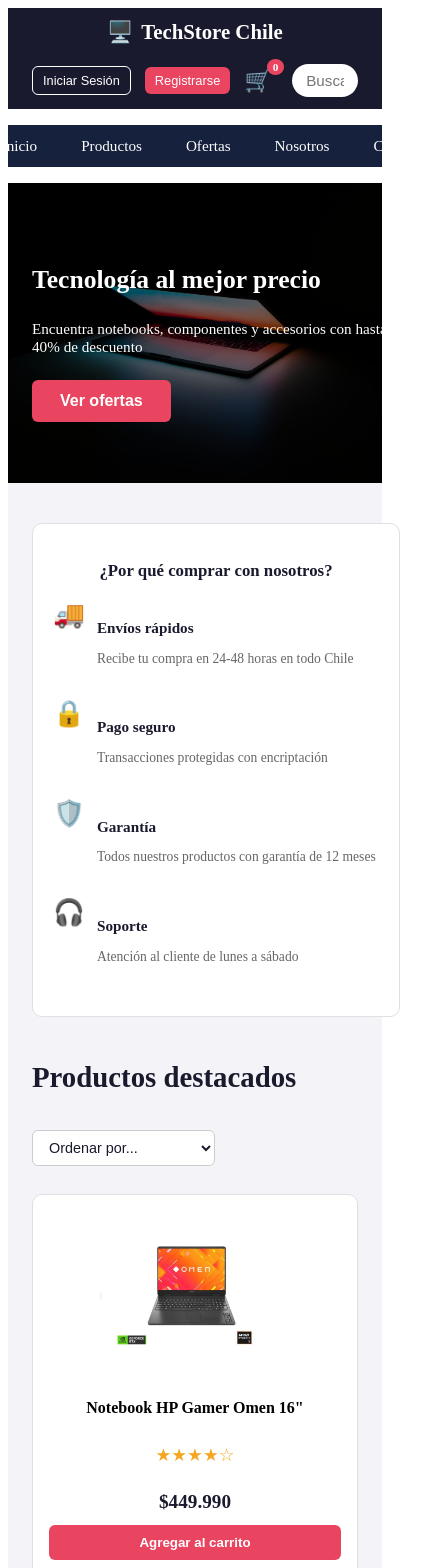
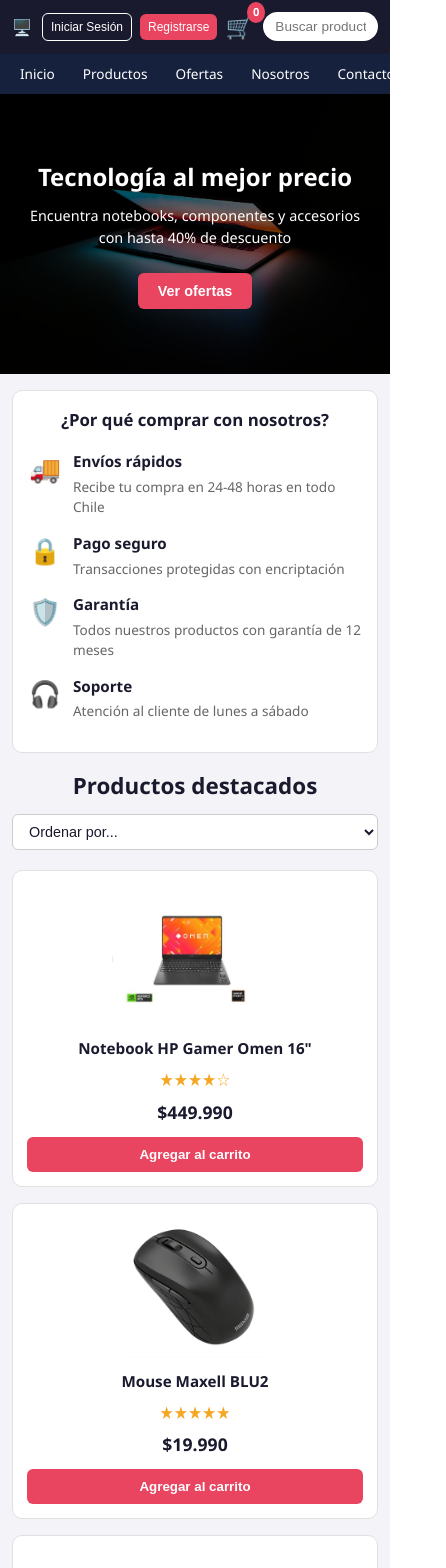
Before and after one commit to chriszzzzv/techstore-, a React (Vite) app: page / in a window 390 px wide. Shown: the top 1568 px of the page, 446 px wide, since content can reach past the window. Built offline with nearby package versions, Linux system fonts and the light colour scheme.

Commit message:
mejoramiento a reponsive

```diff
--- a/src/css/Banner.css
+++ b/src/css/Banner.css
@@ -50,20 +50,42 @@
 .banner-boton:hover {
     background-color: #c73650;
 }
-@media (max-width: 600px) {
+@media (max-width: 900px) {
     .banner {
-      height: 300px;
+      height: 360px;
     }
 
     .banner-contenido {
-      padding: 0 24px;
+      padding: 0 32px;
     }
 
     .banner-titulo {
-      font-size: 1.6rem;
+      font-size: 2rem;
+    }
+}
+
+@media (max-width: 600px) {
+    .banner {
+      height: 280px;
+    }
+
+    .banner-contenido {
+      padding: 0 20px;
+      align-items: center;
+      text-align: center;
+    }
+
+    .banner-titulo {
+      font-size: 1.5rem;
     }
 
     .banner-subtitulo {
-      font-size: 0.95rem;
+      font-size: 0.9rem;
+      max-width: 100%;
+    }
+
+    .banner-boton {
+      padding: 10px 20px;
+      font-size: 0.9rem;
     }
 }
--- a/src/css/Cart.css
+++ b/src/css/Cart.css
@@ -63,4 +63,22 @@
 
 .cart-item-nombre {
     flex: 1;
+    word-break: break-word;
 }
+
+@media (max-width: 600px) {
+  .cart {
+    top: auto;
+    bottom: 0;
+    left: 0;
+    right: 0;
+    width: 100%;
+    max-height: 70vh;
+    border-radius: 12px 12px 0 0;
+    overflow-y: auto;
+  }
+
+  .cart-lista {
+    max-height: 45vh;
+  }
+}
--- a/src/css/Footer.css
+++ b/src/css/Footer.css
@@ -59,6 +59,12 @@
     color: #999;
     border-top: 1px solid #2a2a4a;
   }
+  @media (max-width: 900px) {
+    .footer-info {
+      padding: 28px 24px;
+    }
+  }
+
   @media (max-width: 600px) {
     .footer-garantias {
       flex-direction: column;
--- a/src/css/Header.css
+++ b/src/css/Header.css
@@ -92,13 +92,35 @@
   }
 
   @media (max-width: 600px) {
+    .header {
+      padding: 10px 12px;
+      gap: 10px;
+    }
+
+    .header-logo {
+      font-size: 1rem;
+    }
+
+    .logo-texto {
+      display: none;
+    }
+
+    .header-acciones {
+      gap: 8px;
+    }
+
     .header-redes {
       display: none;
     }
 
     .btn-sesion,
     .btn-registro {
-      padding: 6px 10px;
-      font-size: 0.8rem;
+      padding: 6px 8px;
+      font-size: 0.75rem;
+    }
+
+    .header-buscador {
+      font-size: 0.85rem;
+      padding: 7px 12px;
     }
   }
--- a/src/css/Navbar.css
+++ b/src/css/Navbar.css
@@ -23,3 +23,23 @@
     background-color: #e94560;
     color: #ffffff;
   }
+
+  @media (max-width: 600px) {
+    .navbar {
+      padding: 0 8px;
+      overflow-x: auto;
+    }
+
+    .navbar-lista {
+      justify-content: flex-start;
+      gap: 4px;
+      flex-wrap: nowrap;
+      min-width: max-content;
+    }
+
+    .navbar-enlace {
+      padding: 10px 12px;
+      font-size: 0.85rem;
+      white-space: nowrap;
+    }
+  }
--- a/src/css/ProductCard.css
+++ b/src/css/ProductCard.css
@@ -54,3 +54,22 @@
 .card-boton:hover {
     background-color: #c73650;
 }
+
+@media (max-width: 600px) {
+  .card {
+    padding: 14px;
+  }
+
+  .card-imagen {
+    height: 140px;
+  }
+
+  .card-nombre {
+    font-size: 0.95rem;
+    min-height: auto;
+  }
+
+  .card-precio {
+    font-size: 1.1rem;
+  }
+}
--- a/src/css/ProductList.css
+++ b/src/css/ProductList.css
@@ -25,30 +25,52 @@
   font-size: 0.9rem;
   color: #1a1a2e;
   cursor: pointer;
+  min-width: 180px;
 }
 
 .productos-grilla {
   display: grid;
-    grid-template-columns: repeat(4, 1fr);
+  grid-template-columns: repeat(3, 1fr);
   gap: 20px;
   max-width: 1200px;
   margin: 0 auto;
-    grid-template-columns: repeat(3, 1fr);
 }
+
 .productos-vacio {
   text-align: center;
   font-size: 1.1rem;
   color: #666;
   padding: 40px 0;
 }
-  @media (max-width: 900px) {
+
+@media (max-width: 1024px) {
   .productos-grilla {
     grid-template-columns: repeat(2, 1fr);
   }
 }
 
 @media (max-width: 600px) {
+  .productos {
+    padding: 16px 0;
+  }
+
+  .productos-encabezado {
+    flex-direction: column;
+    align-items: stretch;
+    margin-bottom: 20px;
+  }
+
+  .productos-titulo {
+    font-size: 1.4rem;
+    text-align: center;
+  }
+
+  .productos-orden {
+    width: 100%;
+  }
+
   .productos-grilla {
     grid-template-columns: 1fr;
+    gap: 16px;
   }
 }
--- a/src/css/Sidebar.css
+++ b/src/css/Sidebar.css
@@ -35,3 +35,19 @@
     font-size: 0.85rem;
     color: #666;
   }
+
+  @media (max-width: 900px) {
+    .sidebar {
+      width: 100%;
+    }
+  }
+
+  @media (max-width: 600px) {
+    .sidebar {
+      padding: 16px;
+    }
+
+    .sidebar-item {
+      margin-bottom: 14px;
+    }
+  }
--- a/src/index.css
+++ b/src/index.css
@@ -1,3 +1,21 @@
+* {
+  margin: 0;
+  padding: 0;
+  box-sizing: border-box;
+}
+
+body {
+  font-family: 'Segoe UI', Tahoma, Geneva, Verdana, sans-serif;
+  line-height: 1.5;
+  color: #1a1a2e;
+  overflow-x: hidden;
+}
+
+img {
+  max-width: 100%;
+  height: auto;
+}
+
 .toast {
   position: fixed;
   bottom: 24px;
@@ -11,6 +29,8 @@
   font-size: 0.95rem;
   z-index: 200;
   animation: toast-entrada 0.3s ease;
+  max-width: calc(100% - 32px);
+  text-align: center;
 }
 
 @keyframes toast-entrada {
@@ -36,13 +56,28 @@
 .contenido .productos {
   flex: 1;
   padding: 0;
+  min-width: 0;
 }
+
 @media (max-width: 900px) {
   .contenido {
     flex-direction: column;
+    padding: 24px 16px;
   }
 
   .contenido .sidebar {
     width: 100%;
   }
 }
+
+@media (max-width: 600px) {
+  .contenido {
+    padding: 16px 12px;
+    gap: 16px;
+  }
+
+  .toast {
+    font-size: 0.85rem;
+    padding: 10px 16px;
+  }
+}
```
Lines whose indentation alone changed are shown as unchanged.
